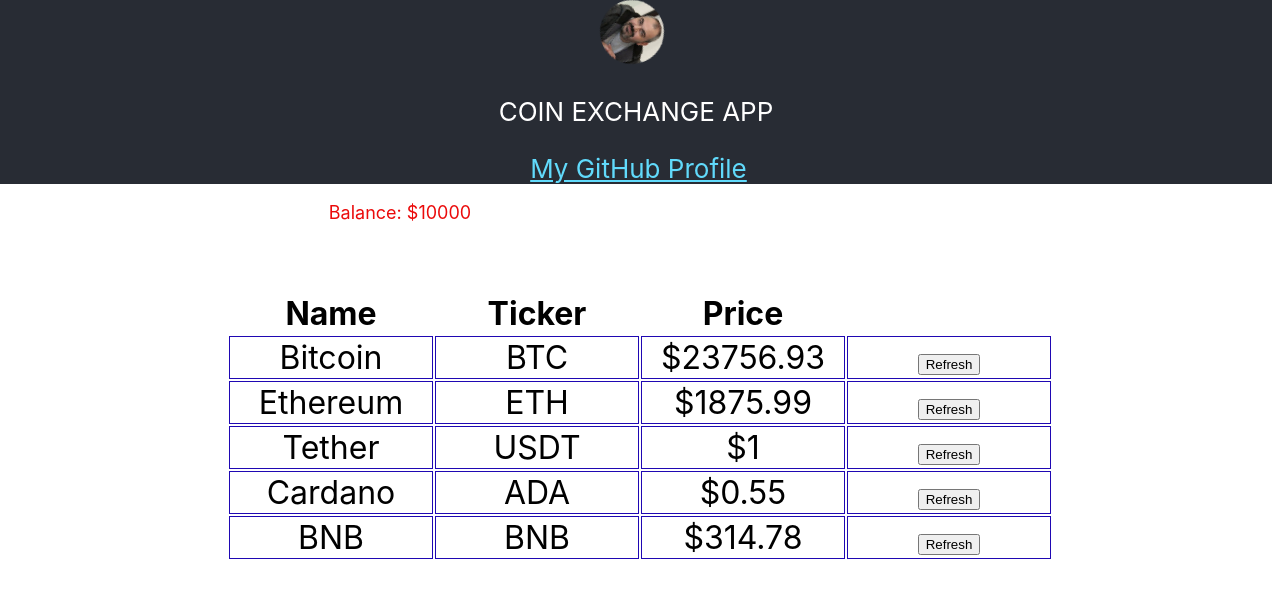
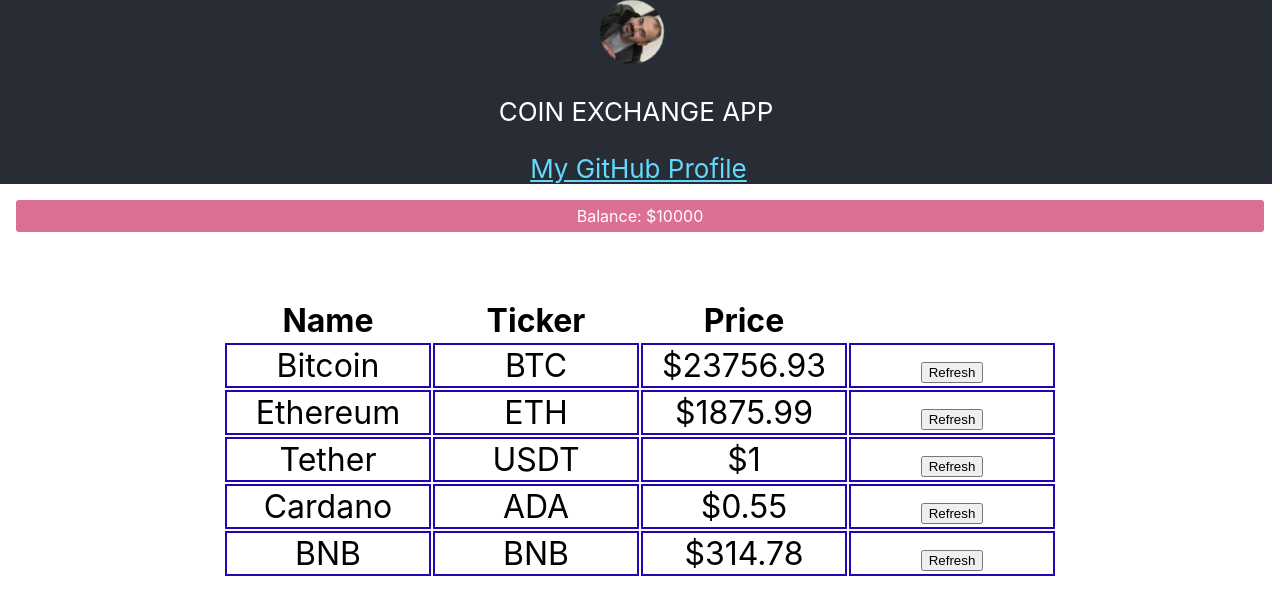
Before and after one commit to plamen5rov/moralis-react-101, a React (Create React App) app in the folder coin-exchange/: page / in a window 1280 px wide. Shown: the top 614 px of the page. Built offline with nearby package versions, Linux system fonts and the light colour scheme.

Commit message:
components styling refactored from .css to styled-components

```diff
--- a/coin-exchange/src/App.js
+++ b/coin-exchange/src/App.js
@@ -1,3 +1,4 @@
+import React from 'react';
 import logo from './plamen.jpeg';
 import './App.css';
 import Coin from './components/Coin/Coin';
--- a/coin-exchange/src/components/AccountBalance/AccountBalance.css
+++ /dev/null
@@ -1,7 +0,0 @@
-.balance {
-    text-align: center;
-    text-transform: capitalize;
-    font-size: large;
-    color: rgb(235, 11, 11);
-    width: 100vh;
-}
--- a/coin-exchange/src/components/AccountBalance/AccountBalance.jsx
+++ b/coin-exchange/src/components/AccountBalance/AccountBalance.jsx
@@ -1,11 +1,22 @@
 import React, { Component } from 'react'
-import './AccountBalance.css';
+import styled from 'styled-components';
 import PropTypes from 'prop-types';
 
+const Section = styled.section`
+width: auto;
+text-align: center;
+background: palevioletred;
+color: white;
+font-size: 1em;
+margin: 1em;
+padding: 0.25em 1em;
+border: 2px solid palevioletred;
+border-radius: 3px;
+`
 export default class AccountBalance extends Component {
     render() {
         return (
-            <p className='balance'>Balance: ${this.props.amount}</p>
+            <Section>Balance: ${this.props.amount}</Section>
         );
     }
 }
--- a/coin-exchange/src/components/Coin/Coin.jsx
+++ b/coin-exchange/src/components/Coin/Coin.jsx
@@ -1,6 +1,11 @@
 import React, { Component } from 'react';
-import './Coin.css';
+import styled from 'styled-components';
 import PropTypes from 'prop-types';
+
+const TableData = styled.td`
+border: 2px solid rgb(31, 8, 179);
+width: 25vh;
+`;
 
 export default class Coin extends Component {
 
@@ -44,11 +49,11 @@ export default class Coin extends Component {
 
     render() {
         return (
-            <tr className='coin-row'>
-                <td>{this.props.name}</td>
-                <td>{this.props.ticker}</td>
-                <td>${this.state.price}</td>
-                <td><button onClick={this.handleClick}>Refresh</button></td>
+            <tr>
+                <TableData>{this.props.name}</TableData>
+                <TableData>{this.props.ticker}</TableData>
+                <TableData>${this.state.price}</TableData>
+                <TableData><button onClick={this.handleClick}>Refresh</button></TableData>
             </tr>
         )
     }
```
